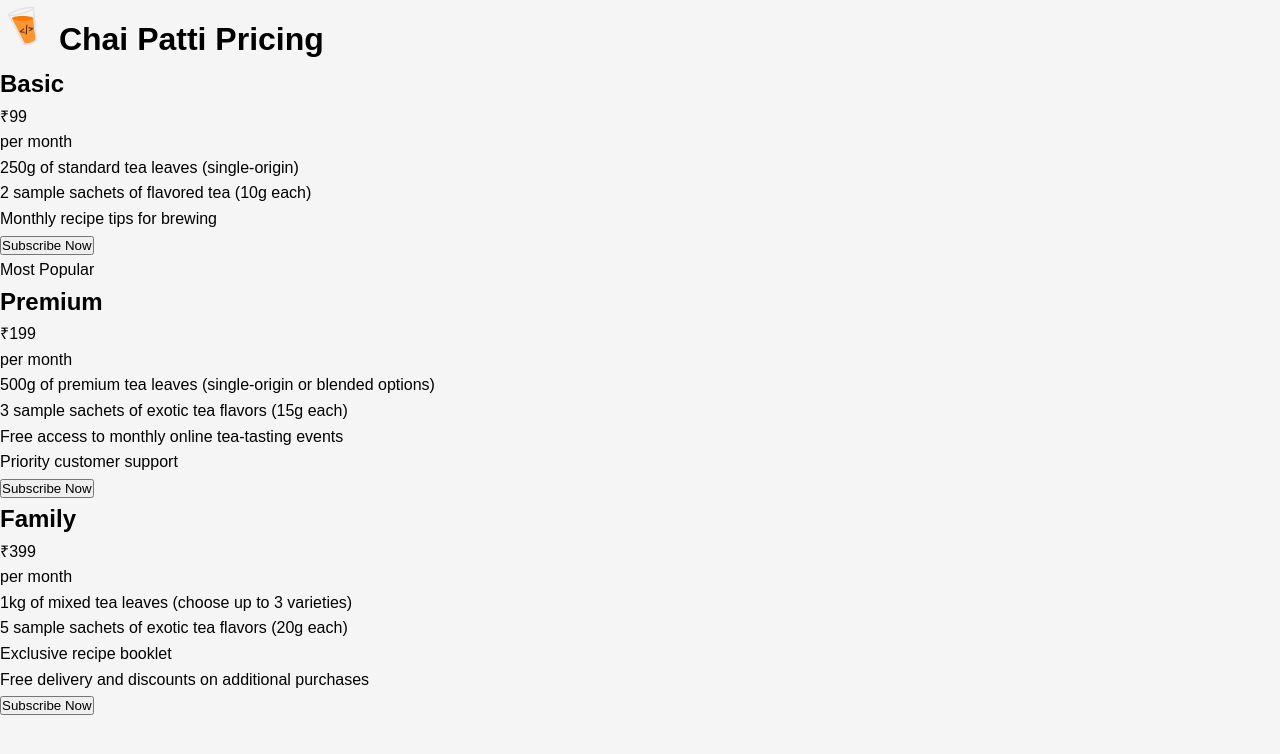
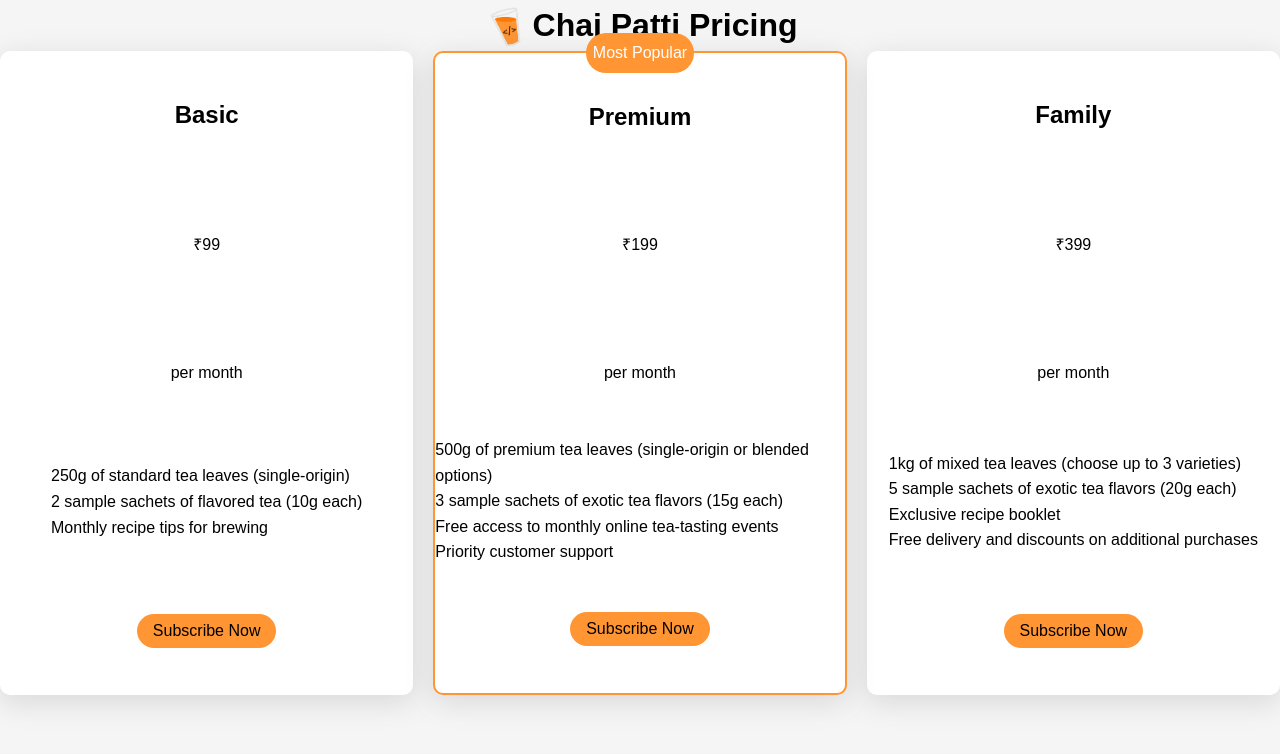
Before and after one commit to VIN1902/hitesh-cohort-css-challenges, a website: page pricing-table-challenge/pricing-table-1/index.html in a window 1280 px wide. Drawn offline with Linux system fonts and the light colour scheme.

Commit message:
setup pricing-table-1

```diff
--- a/pricing-table-challenge/pricing-table-1/challenge.css
+++ b/pricing-table-challenge/pricing-table-1/challenge.css
@@ -12,58 +12,76 @@ body {
     background-color: #f5f5f5;
 }
 
-.container {
-  /* Add your styles here */
-}
+.container {}
 
 h1 {
-  /* Add your styles here */
+    font-size: 32px;
 }
 
 .pricing-heading {
-  /* Add your styles here */
+    display: flex;
+    justify-content: center;
+    align-items: center;
 }
 
 .pricing-container {
-  /* Add your styles here */
+    display: grid;
+    grid-template-columns: repeat(3, 1fr);
+    gap: 20px;
 }
 
 .pricing-card {
-  /* Add your styles here */
+    background-color: #ffffff;
+    box-shadow: rgba(100, 100, 111, 0.2) 0px 7px 29px 0px;
+    border-radius: 10px;
+    display: grid;
+    grid-template-rows: repeat(5, 1fr);
+    justify-items: center;
+    align-items: center;
+
+    /* justify-content: center;
+    align-content: center; */
 }
 
 .pricing-card:hover {
-  /* Add your styles here */
+    position: relative;
+    bottom: 10px;
 }
 
 .pricing-card.popular {
-  /* Add your styles here */
+    position: relative;
+
+    border: 2.5px solid #ff9533;
 }
 
 .popular-badge {
-  /* Add your styles here */
+    background-color: #ff9533;
+    color: #ffffff;
+    padding: 7px 7px;
+    border-radius: 45px;
+
+    position: absolute;
+    top: -20px;
 }
 
-.price {
-  /* Add your styles here */
+.price {}
+
+.period {}
+
+.features {
+    list-style-type: none;
 }
 
-.period {
-  /* Add your styles here */
-}
-
-.features {
-  /* Add your styles here */
-}
-
-.features li {
-  /* Add your styles here */
-}
+.features li {}
 
 .subscribe-btn {
-  /* Add your styles here */
+    background-color: #ff9533;
+    border-radius: 20px;
+    padding: 8px 16px;
+    border: none;
+    font-size: medium;
 }
 
 .subscribe-btn:hover {
-  /* Add your styles here */
+    background-color: #ffab5c;
 }
```
Lines whose indentation alone changed are shown as unchanged.
